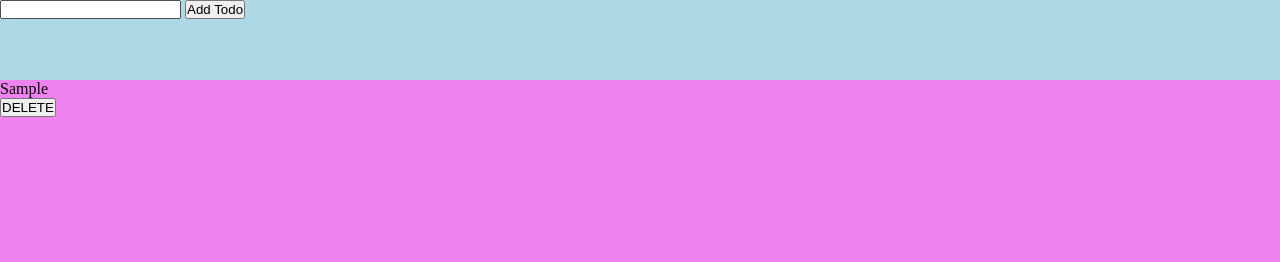
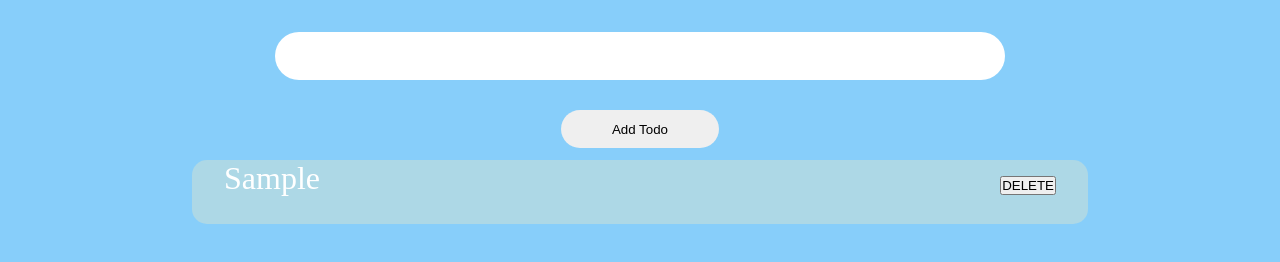
Before and after one commit to goyalshivam662/DEV_pp1, a website: page 11Module_DOM/activity/TODO_List/index.html in a window 1280 px wide. Both pictures are taken after typing "Sample" into the empty fields and a click on the button "Add Todo". Drawn offline with Linux system fonts and the light colour scheme.

Commit message:
todo compelete

```diff
--- a/11Module_DOM/activity/TODO_List/script.js
+++ b/11Module_DOM/activity/TODO_List/script.js
@@ -26,11 +26,13 @@ listItem.append(ptag);
 
 listItem.append(deletebutton);
 
-
 todolist.append(listItem);
 
 todoInput.value = " ";
 } //if
+else{
+  alert("you have not enter any todo");
+}
 } //function end
 
 
--- a/11Module_DOM/activity/TODO_List/style.css
+++ b/11Module_DOM/activity/TODO_List/style.css
@@ -4,32 +4,71 @@
     padding:0px;
 }
 
+body{
+    background: lightskyblue;
+}
+
 .input-container{
-height:10vh;
-background:lightblue;
 
+    height: 20vh;
+    /* background: yellow; */
+    padding: 2rem;
 }
 .todo-input
 {
 
+    display: block;
+    margin: auto;
+    height: 50%;
+    width: 60%;
+    text-align: center;
+    outline: none;
+    font-size: 89;
+    font-size: 30px;
+    border: none;
+    border-radius: 50px;
 }
-.add-todo{
+.add-todo
+    {
+        display: block;
+        margin : auto;
+        margin-top: 30px;
+        height: 40%;
+        width: 13%;
+        border: none;
+        border-radius: 50px;
+        outline:none;
 
 }
 .todos-container{
-height:90vh;
-background:violet;
+
 
 }
 .todos-list{
 
 }
 .todo{
+    color: white;
+    text-align: center;
+    display: inline;
+    margin-left: 2rem;
+    font-size:2rem;
+}
 
-}
 .todo-item{
 
+    display: block;
+    margin: auto;
+    margin-bottom: 26px;
+    height: 4rem;
+    width: 70%;
+    background: lightblue;
+    border-radius: 15px;
 }
 .delete-task{
-
+display:block;
+margin:auto;
+margin-right: 2rem;
+    float: right;
+    margin-top: 1rem;
 }
```
